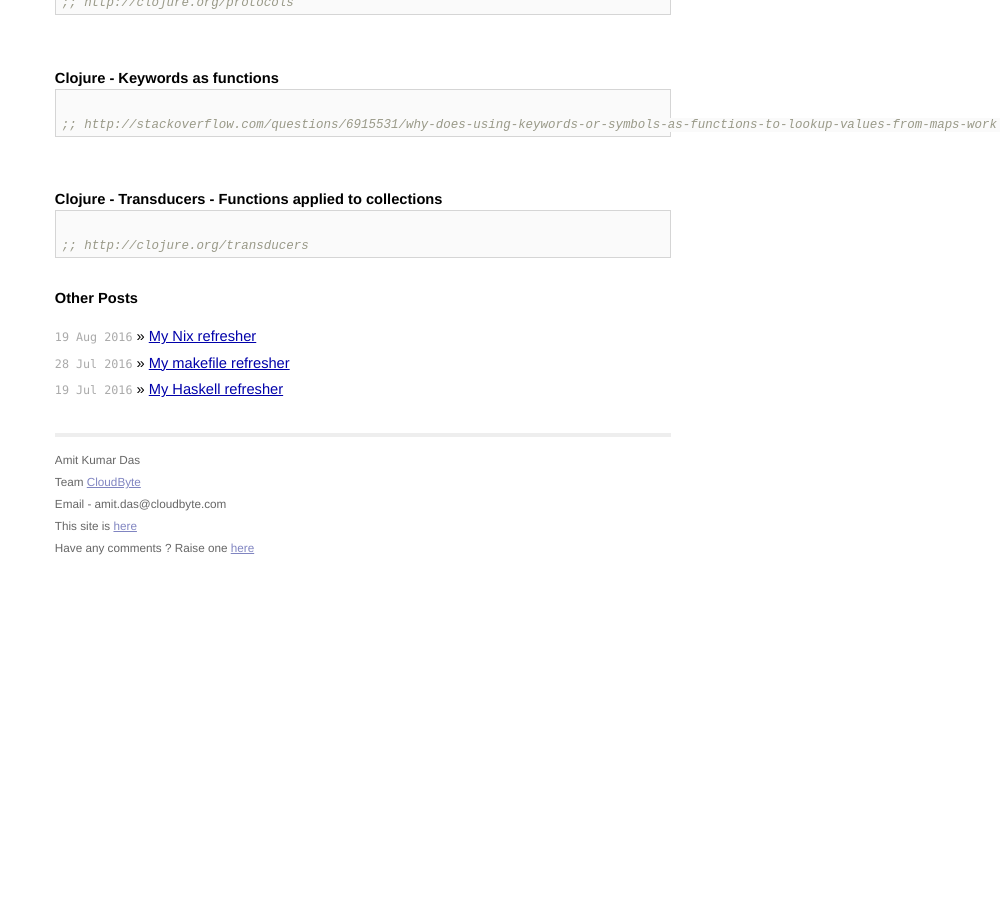
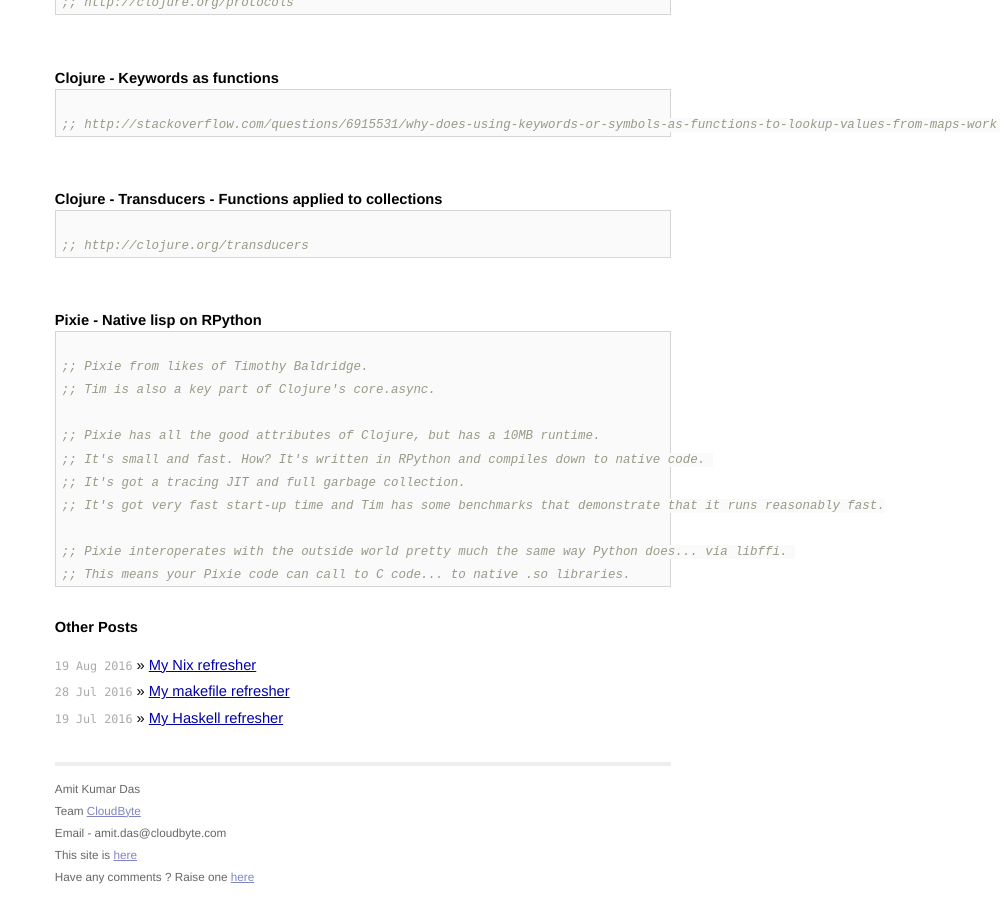
Before and after one commit to AmitKumarDas/amitkumardas.github.io, a Jekyll site: the page built from _posts/2016-08-12-my-lisp-refresher.md, in a window 1280 px wide and 900 px high, scrolled down 3389 px. Shown: the whole window, without its empty margins (277-1280 px from the left). Built offline with Jekyll 4.4.1, drawn with Linux system fonts in a browser that asks for light colours; before the commit the page ends 3960 px from its top, so only the background shows below that.

Commit message:
Update 2016-08-12-my-lisp-refresher.md

````diff
--- a/_posts/2016-08-12-my-lisp-refresher.md
+++ b/_posts/2016-08-12-my-lisp-refresher.md
@@ -202,3 +202,21 @@ type of the language itself."
 
 ;; http://clojure.org/transducers
 ```
+
+<br />
+
+### Pixie - Native lisp on RPython
+
+```lisp
+
+;; Pixie from likes of Timothy Baldridge.
+;; Tim is also a key part of Clojure's core.async.
+
+;; Pixie has all the good attributes of Clojure, but has a 10MB runtime.
+;; It's small and fast. How? It's written in RPython and compiles down to native code.
+;; It's got a tracing JIT and full garbage collection.
+;; It's got very fast start-up time and Tim has some benchmarks that demonstrate that it runs reasonably fast.
+
+;; Pixie interoperates with the outside world pretty much the same way Python does... via libffi.
+;; This means your Pixie code can call to C code... to native .so libraries.
+```
````
